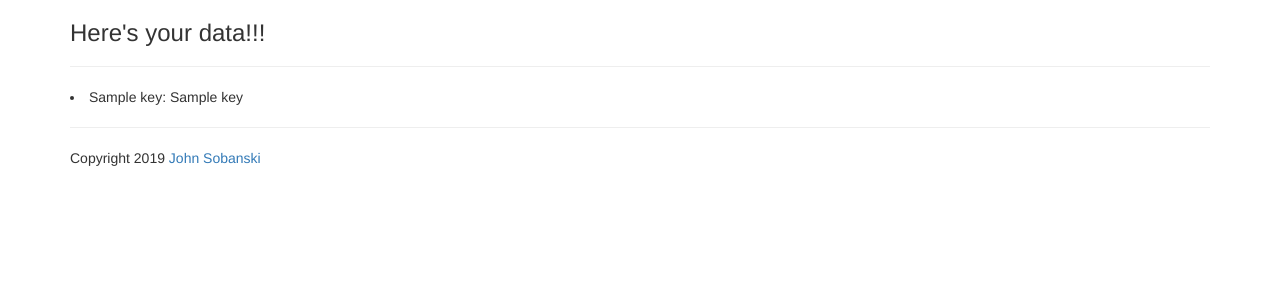
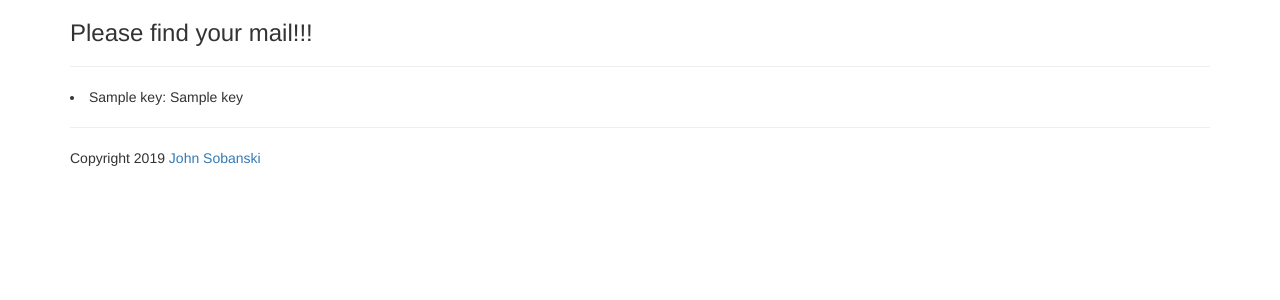
Before and after one commit to qxf2/Flask_SES_Form, a Flask app: template templates/pretty_json.html in a window 1280 px wide. Shown: the top 300 px of the page. Run offline with Flask 2, Linux system fonts and the light colour scheme; the template is opened without the code that fills it: most values are stand-ins (such as "Sample title", 1, 10 or a date in 2020); some libraries are stand-ins or nearby versions.

Commit message:
latest changes

```diff
--- a/conf/aws_conf.py
+++ b/conf/aws_conf.py
@@ -6,7 +6,6 @@ AWS_SECRET_ACCESS_KEY = 'RndLBrjyRTXJ5Oo39ruMbgsWIWO4c2FX/SMKI7tt'
 
 
 AWS_REGION = 'ap-south-1'
-BODY_TEXT = 'You have a mail!'
+BODY_TEXT = 'You have a new mail!'
 CHARSET = 'UTF-8'
 SENDER = 'Nilaya <nilaya.indurkar@gmail.com>' # ENTER YOUR NAME and EMAIL
-RECIPIENT = 'nilaya@qxf2.com'          # ENTER YOUR EMAIL
--- a/templates/pretty_json.html
+++ b/templates/pretty_json.html
@@ -2,7 +2,7 @@
 {% import "bootstrap/wtf.html" as wtf %}
 {% block content %}
   <div class="container">
-  <h3>Here's your data!!!</h3>
+  <h3>Please find your mail!!!</h3>
 <hr>
   {% for key in user_json %}
     <li>{{ key }}: {{ user_json[key] }}</li>
```
